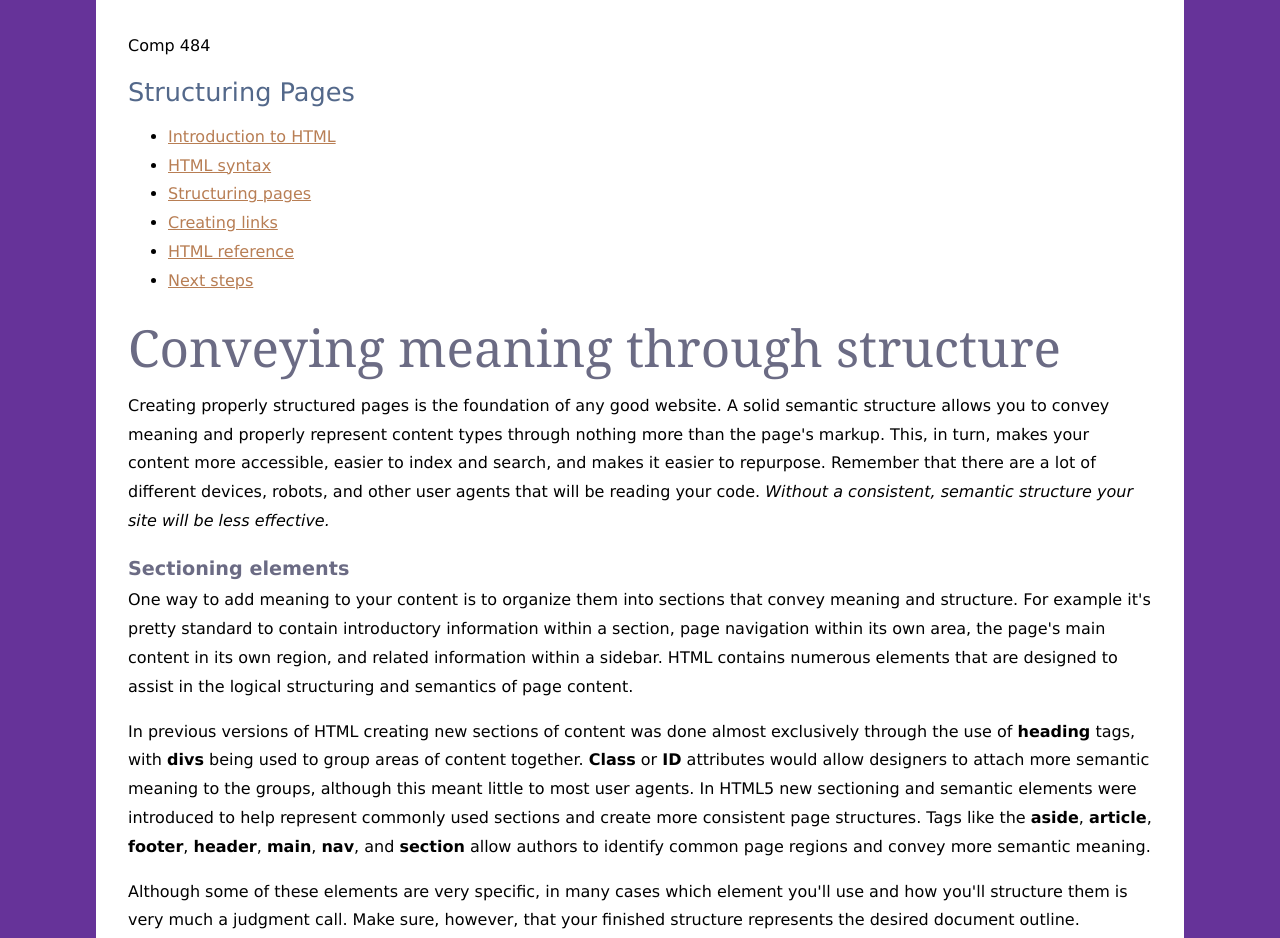
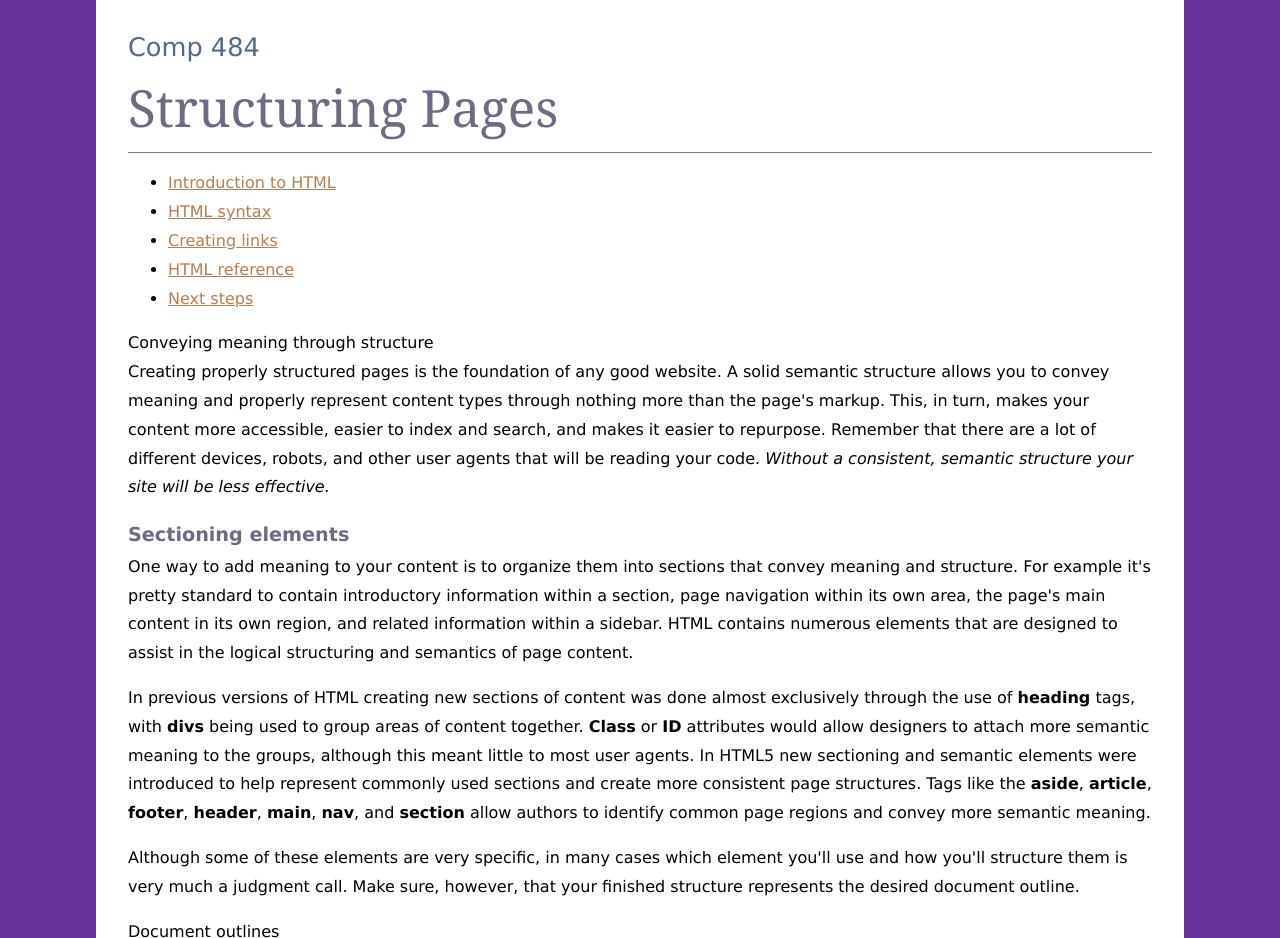
Before and after one commit to Leviathan516/CIT484-HW2, a plain HTML site: page structure.html in a window 1280 px wide. Shown: the top 938 px of the page. Drawn offline with Linux system fonts and the light colour scheme.

Commit message:
Update structure.html

```diff
--- a/structure.html
+++ b/structure.html
@@ -2,21 +2,29 @@
 <html lang="en">
 <head>
 <meta charset="utf-8">
-<title>Introduction to HTML</title>
-<link href="css/styles.css" rel="stylesheet" type="text/css">
+<title>Structuring Pages</title>
+<link href="css/styles.css" rel="stylesheet">
 </head>
 <body>
-<p class="siteTitle">Comp 484</p>
-<h1>Structuring Pages</h1>
+
+<header role="banner">
+<h1>Comp 484</h1>
+<h2>Structuring Pages</h2>
+<nav role="navigation">
 <ul>
-  <li><a href="index.html" title="Introduction to HTML">Introduction to HTML</a></li>
-  <li><a href="syntax.html" title="HTML syntax">HTML syntax</a></li>
-  <li><a href="structure.html" title="Structuring pages">Structuring pages</a></li>
-  <li><a href="links.html" title="Creating links">Creating links</a></li>
-  <li><a href="reference.html" title="HTML Reference">HTML reference</a></li>
-  <li><a href="next.html" title="Next steps">Next steps</a></li>
+<li><a href="index.html">Introduction to HTML</a></li>
+<li><a href="syntax.html">HTML syntax</a></li>
+<li><a href="links.html">Creating links</a></li>
+<li><a href="reference.html">HTML reference</a></li>
+<li><a href="next.html">Next steps</a></li>
 </ul>
-<h2>Conveying meaning through structure</h2>
+</nav>
+</header>
+
+<main role="main">
+<article>
+
+Conveying meaning through structure
 <p>Creating properly structured pages is the foundation of any good website. A solid semantic structure allows you to convey meaning and properly represent content types through nothing more than the page's markup. This, in turn, makes your content more accessible, easier to index and search, and makes it easier to repurpose. Remember that there are a lot of different devices, robots, and other user agents that will be reading your code. <em>Without a consistent, semantic structure your site will be less effective.</em> </p>
 <h3>Sectioning elements </h3>
 <p>One way to add meaning to your content is to organize them into sections that convey meaning and structure. For example it's pretty standard to contain introductory information within a section, page navigation within its own area, the page's main content in its own region, and related information within a sidebar. HTML contains numerous elements that are designed to assist in the logical structuring and semantics of page content. </p>
@@ -26,10 +34,20 @@ Document outlines
 <p>One of the fundamental concepts of HTML is that its documents can be represented by a document outline that summarizes the content of the page. Imagine a page being represented by a table of contents and you'll have a good idea of what one of these outlines might look like. These outlines assist in tasks such as quickly searching documents and making content easier to navigate for assistive devices. </p>
 <p>Prior to HTML5, document outlines were generated entirely through the use of headings. An H1 at the top of the page would serve to identify the page content, and subsequent headings would create sections and subsections inside of it. This meant that having a strategy for when to use certain headings was critical for maintaining consistent document structure. In HTML5 a new outline algorithm was introduced that added the new sectioning elements to the heading elements and created a more sophisticated outlining model. Although not currently implemented by user agents it is still recommended that authors familiarize themselves with it so that they're using the new sectioning and semantic tags properly. </p>
 <p>It is still considered to be a best practice to use heading tags to establish the document outline. Mozilla has a fantastic article on sections and outlines in HTML documents that I strongly recommend reading.</p>
-<h2>W3C Warning</h2>
+W3C Warning
 <p>At the time of the authoring of this course, the W3C had posted this warning regarding the HTML5 outline algorithm:</p>
 <blockquote>There are currently no known implementations of the outline algorithm in graphical browsers or assistive technology user agents, although the algorithm is implemented in other software such as conformance checkers. Therefore the outline algorithm cannot be relied upon to convey document structure to users. Authors are advised to use heading rank (h1-h6) to convey document structure.</blockquote>
-<h2>WAI-ARIA Roles</h2>
+WAI-ARIA Roles
 <p>Carefully structuring an HTML page is the first step into ensuring that the content is accessible to all users. You should also use WAI-ARIA role attributes where appropriate to increase accessibility and improve semantics. WAI-ARIA is short for the Web Accessibility Initiative's Accessible Rich Internet Application specification. The roles attribute attempts to identify content and its capabilities by assigning it to a predefined role. This helps assistive devices understand what the content is, how it relates to other content, and how the content can be interacted with. The W3C has a fantastic resource on how WAI-ARIA works and how it should be used with HTML.</p>
 </body>
 </html>
+
+</article>
+</main>
+
+<footer role="contentinfo">
+<p>California State University, Northridge</p>
+</footer>
+
+</body>
+</html>
```
